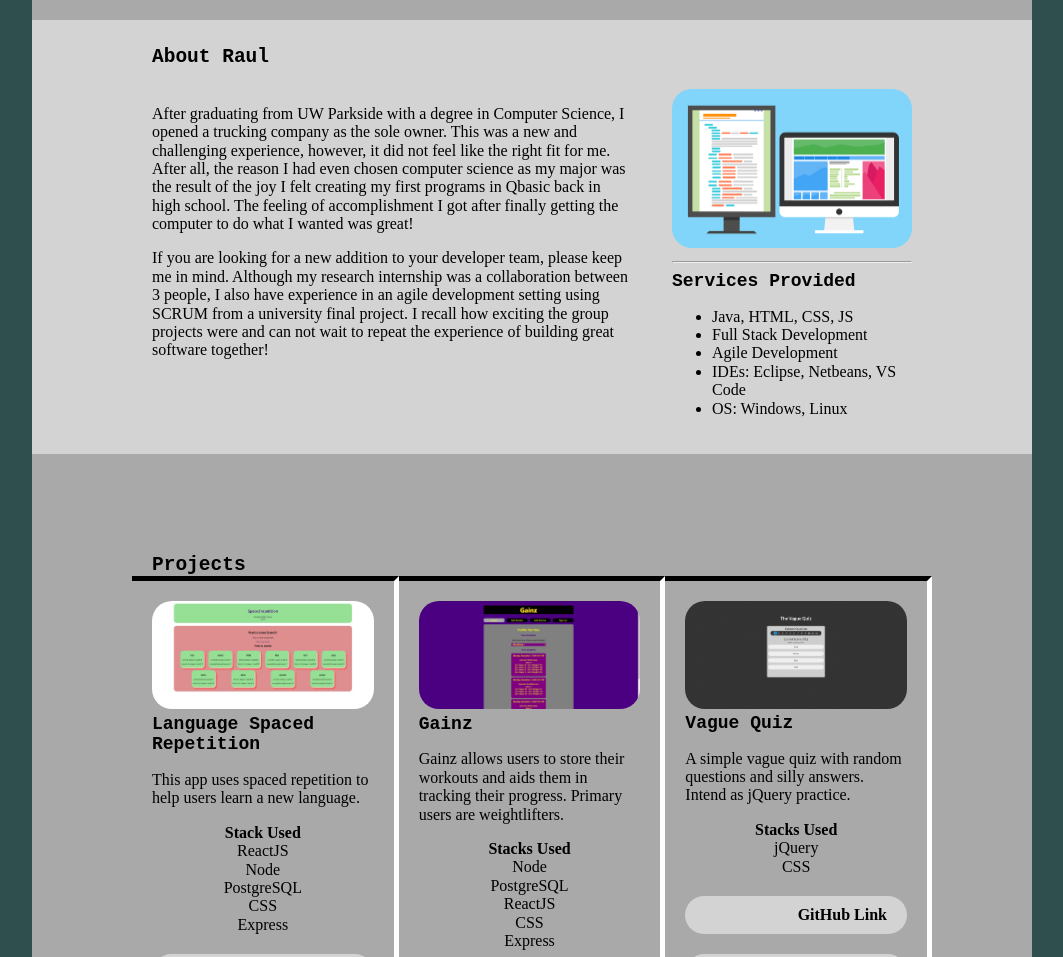
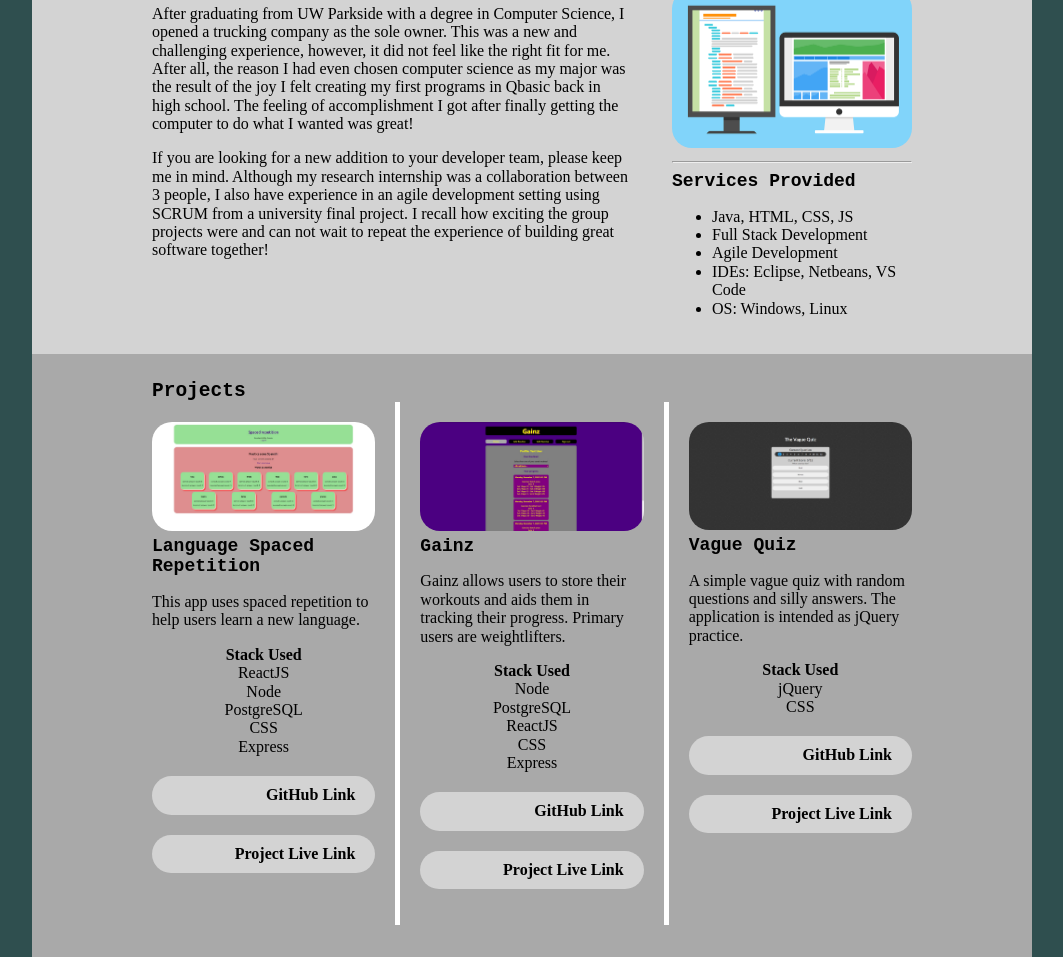
Before and after one commit to BarreraR/portfolio_v2, a plain HTML site: page index.html in a window 1280 px wide. Shown: the part 661-1618 px from the top of the page, without its empty margins (108-1171 px from the left). Drawn offline with nearby package versions, Linux system fonts and the light colour scheme.

Commit message:
fixed required changes

```diff
--- a/index.html
+++ b/index.html
@@ -109,11 +109,15 @@
         <article id="projects">
           <h2>Projects</h2>
           <div class="group">
-            <div class="item">
-              <img src="images/spaced_repetion.jpg" alt="Spaced Repetition App" />
+            <div class="item" id="project-one">
+              <img
+                src="images/spaced_repetion.jpg"
+                alt="Spaced Repetition App"
+              />
               <h3>Language Spaced Repetition</h3>
               <p>
-                This app uses spaced repetition to help users learn a new language.
+                This app uses spaced repetition to help users learn a new
+                language.
               </p>
               <div class="stack">
                 <h4>Stack Used</h4>
@@ -127,21 +131,31 @@
               </div>
               <div class="project-links">
                 <p>
-                  <a href="https://github.com/BarreraR/spaced-repetition" target="_blank">GitHub Link</a>
+                  <a
+                    href="https://github.com/BarreraR/spaced-repetition"
+                    target="_blank"
+                    >GitHub Link</a
+                  >
                 </p>
 
                 <p>
-                  <a href="https://spaced-repetition-language-game.vercel.app/" target="_blank">Project Live Link</a></p></div>
+                  <a
+                    href="https://spaced-repetition-language-game.vercel.app/"
+                    target="_blank"
+                    >Project Live Link</a
+                  >
                 </p>
+              </div>
             </div>
-            <div class="item">
+            <div class="item" id="project-two">
               <img src="images/gainz.jpg" alt="Gainz App" />
               <h3>Gainz</h3>
               <p>
-                Gainz allows users to store their workouts and aids them in tracking their progress. Primary users are weightlifters.
+                Gainz allows users to store their workouts and aids them in
+                tracking their progress. Primary users are weightlifters.
               </p>
               <div class="stack">
-                <h4>Stacks Used</h4>
+                <h4>Stack Used</h4>
                 <ul>
                   <li>Node</li>
                   <li>PostgreSQL</li>
@@ -150,12 +164,18 @@
                   <li>Express</li>
                 </ul>
               </div>
-              <div class="project-links">
+              <div class="project-links" id="project-three">
                 <p>
-                  <a href="https://github.com/BarreraR/gainz-client" target="_blank">GitHub Link</a>
+                  <a
+                    href="https://github.com/BarreraR/gainz-client"
+                    target="_blank"
+                    >GitHub Link</a
+                  >
                 </p>
                 <p>
-                  <a href="https://gainz.vercel.app/" target="_blank">Project Live Link</a>
+                  <a href="https://gainz.vercel.app/" target="_blank"
+                    >Project Live Link</a
+                  >
                 </p>
               </div>
             </div>
@@ -163,10 +183,11 @@
               <img src="images/vague_quiz.jpg" alt="Vague Quiz App" />
               <h3>Vague Quiz</h3>
               <p>
-                A simple vague quiz with random questions and silly answers. Intend as jQuery practice.
+                A simple vague quiz with random questions and silly answers.
+                The application is intended as jQuery practice.
               </p>
               <div class="stack">
-                <h4>Stacks Used</h4>
+                <h4>Stack Used</h4>
                 <ul>
                   <li>jQuery</li>
                   <li>CSS</li>
@@ -174,10 +195,14 @@
               </div>
               <div class="project-links">
                 <p>
-                  <a href="https://github.com/BarreraR/quiz-app" target="_blank">GitHub Link</a>
+                  <a href="https://github.com/BarreraR/quiz-app" target="_blank"
+                    >GitHub Link</a
+                  >
                 </p>
                 <p>
-                  <a href="https://barrerar.github.io/quiz-app/" target="_blank">Project Live Link</a>
+                  <a href="https://barrerar.github.io/quiz-app/" target="_blank"
+                    >Project Live Link</a
+                  >
                 </p>
               </div>
             </div>
--- a/style.css
+++ b/style.css
@@ -112,7 +112,7 @@ header nav a:last-child {
 @media all and (min-width: 800px){
     .group {
         flex-direction: row;
-        margin-bottom: 100px;
+        /* margin-bottom: 100px; */
         padding: 0 100px;
     }
 
@@ -132,9 +132,12 @@ header nav a:last-child {
         margin-bottom: 0;
     }
 
-    #projects > div > div {
-        border-top: 5px inset darkslategray;
+    #project-one, #project-two {
         border-right: 5px solid white;
+    }
+
+    #projects {
+        margin-bottom: 35px;
     }
 }
 
@@ -145,6 +148,10 @@ header nav a:last-child {
 
 #contact {
     background-color: lightgray;
+    padding-top: 10px;
+}
+
+#projects {
     padding-top: 10px;
 }
 
```
